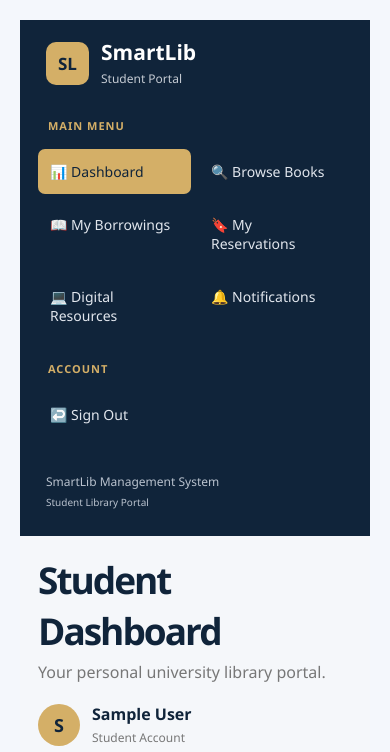
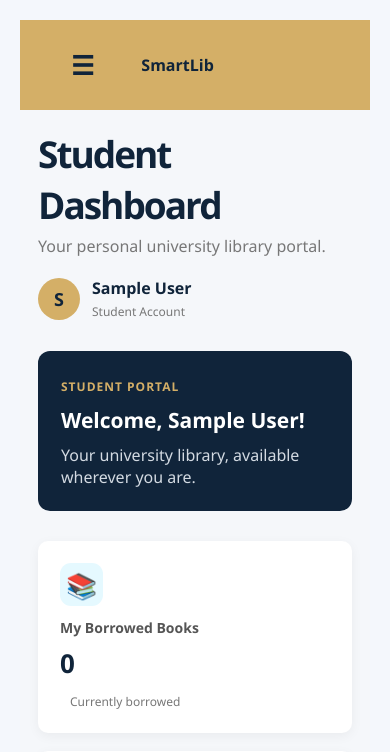
Before and after one commit to Ms25moss/SmartLib, a Flask app: page /student-dashboard in a window 390 px wide. Shown: the top 752 px of the page. Run offline with Flask 3, Linux system fonts and the light colour scheme; the visitor is signed in with stand-in values (Sample User, id 1); data that the repository does not hold is empty.

Commit message:
Update student_dashboard.html

```diff
--- a/templates/student_dashboard.html
+++ b/templates/student_dashboard.html
@@ -282,28 +282,7 @@
                 flex-direction: column;
             }
 
-            .student-sidebar {
-                width: auto;
-                min-width: 0;
-                padding: 18px;
-            }
 
-            .student-brand {
-                margin-bottom: 15px;
-            }
-
-            .student-nav {
-                display: grid;
-                grid-template-columns: repeat(2, minmax(0, 1fr));
-            }
-
-            .student-nav .nav-heading {
-                grid-column: 1 / -1;
-            }
-
-            .student-sidebar-footer {
-                margin-top: 15px;
-            }
 
             .student-main {
                 padding: 18px;
@@ -312,6 +291,51 @@
             .student-stats-grid,
             .student-services-grid {
                 grid-template-columns: 1fr;
+            }            .mobile-bar {
+                display: flex;
+                align-items: center;
+                gap: 12px;
+                background: #d4af67;
+                color: #10243a;
+                font-weight: bold;
+                padding: 12px 16px;
+                position: sticky;
+                top: 0;
+                z-index: 900;
+            }
+
+            .mobile-bar button {
+                font-size: 26px;
+                background: none;
+                border: none;
+                color: #10243a;
+                cursor: pointer;
+            }
+
+            .student-sidebar {
+                position: fixed;
+                top: 0;
+                left: 0;
+                height: 100%;
+                width: 260px;
+                min-width: 260px;
+                padding: 25px 18px;
+                transform: translateX(-100%);
+                transition: transform 0.3s;
+                z-index: 1000;
+                overflow-y: auto;
+            }
+
+            .student-sidebar.open {
+                transform: translateX(0);
+            }
+
+            .sidebar-overlay.show {
+                display: block;
+                position: fixed;
+                inset: 0;
+                background: rgba(0, 0, 0, 0.4);
+                z-index: 999;
             }
 
             .student-welcome {
```
